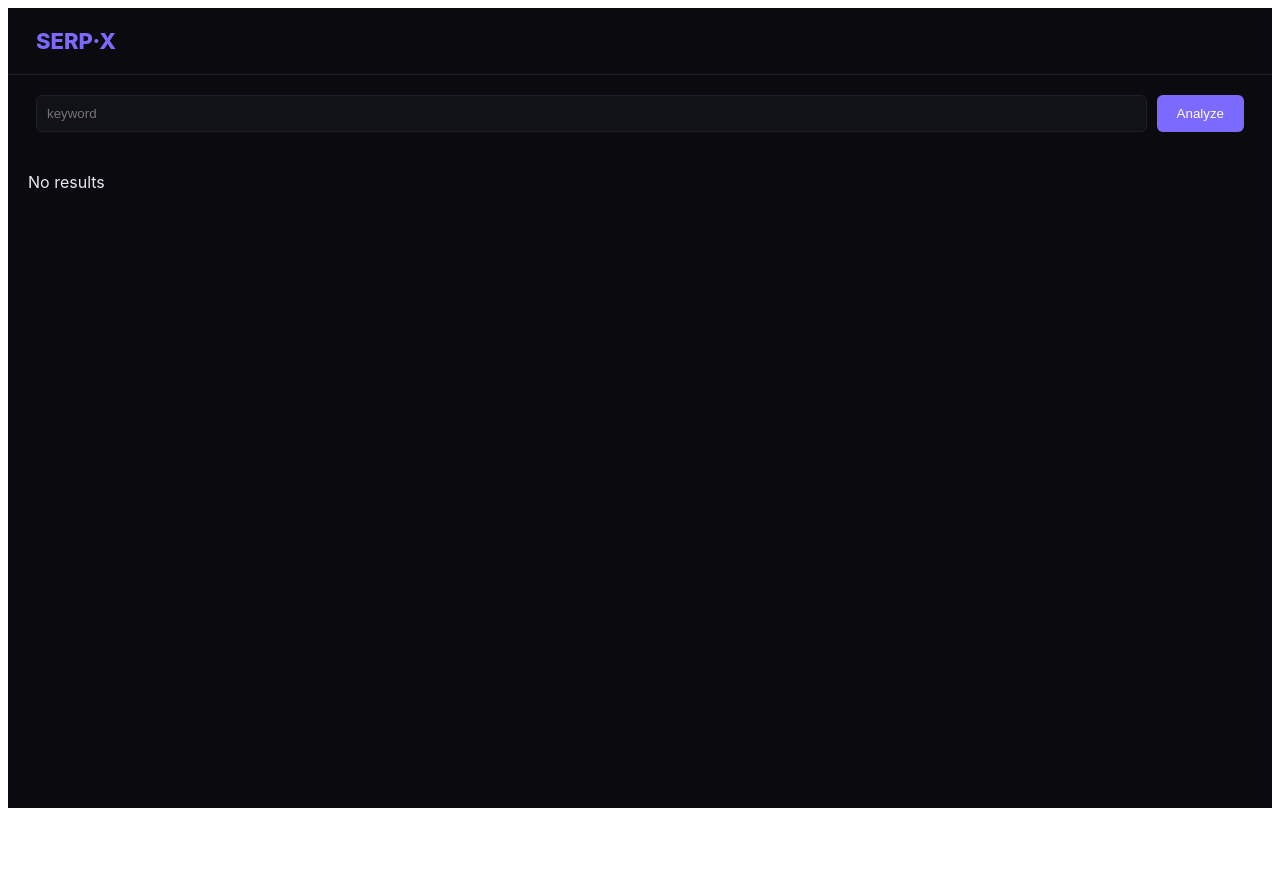
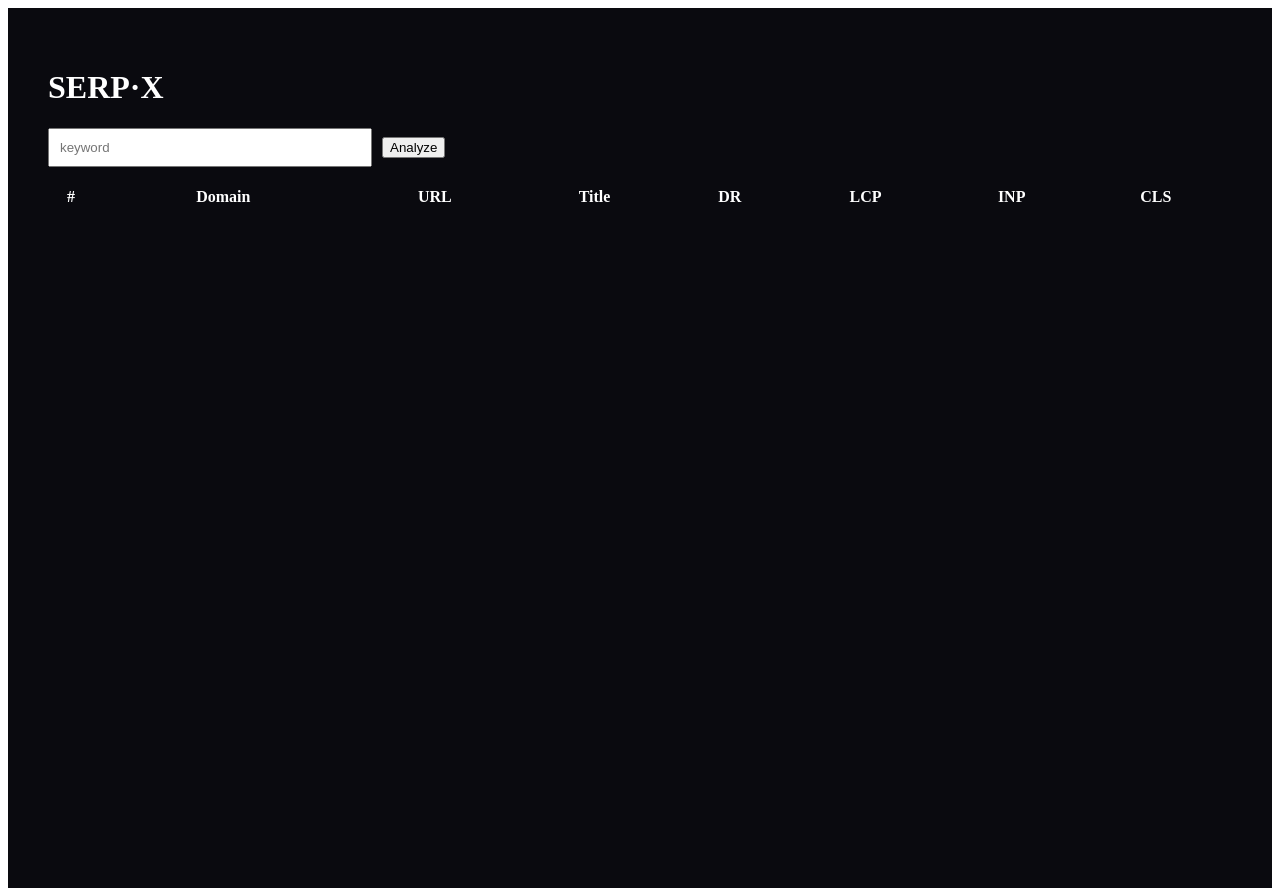
Before and after one commit to seoteamsleed-KSF/serpx, a Next.js app in the folder serpx2/: page / in a window 1280 px wide. Before the commit the page ends 816 px from the top, so only its background shows below. Built offline with nearby package versions, Linux system fonts and the light colour scheme.

Commit message:
Update index.js

```diff
--- a/serpx2/pages/index.js
+++ b/serpx2/pages/index.js
@@ -1,75 +1,18 @@
 import { useState } from 'react';
-import Head from 'next/head';
 
-const T = {
-  lcp: { good: 2500, poor: 4000 },
-  inp: { good: 200, poor: 500 },
-  cls: { good: 0.1, poor: 0.25 }
-};
+function cwv(v, type) {
+  if (typeof v !== 'number') return 'N/A';
 
-function cwvInfo(m, v) {
-  if (typeof v !== 'number') {
-    return { label: 'N/A', color: '#888', bg: '#f0f0f0' };
+  if (type === 'lcp') return (v / 1000).toFixed(2) + 's';
+  if (type === 'cls') return v.toFixed(3);
+  return Math.round(v) + 'ms';
 }
-
-  const good = v <= T[m].good;
-  const poor = v > T[m].poor;
-
-  let label;
-  if (m === 'cls') {
-    label = Number(v).toFixed(3);
-  } else if (m === 'lcp') {
-    label = (v / 1000).toFixed(2) + 's';
-  } else {
-    label = Math.round(v) + 'ms';
-  }
-
-  if (good) return { label, color: '#085041', bg: '#e1f5ee' };
-  if (poor) return { label, color: '#501313', bg: '#fdecea' };
-  return { label, color: '#633806', bg: '#fff4e0' };
-}
-
-function getDomain(url) {
-  try {
-    return new URL(url).hostname.replace('www.', '');
-  } catch {
-    return url;
-  }
-}
-
-function getPath(url) {
-  try {
-    const u = new URL(url);
-    return u.pathname + (u.search || '');
-  } catch {
-    return '';
-  }
-}
-
-const S = {
-  app: { background: '#0a0a0f', minHeight: '100vh', color: '#e8e8f0', fontFamily: "-apple-system, BlinkMacSystemFont, 'Segoe UI', sans-serif" },
-  header: { padding: '20px 28px', borderBottom: '1px solid #1e1e2e', display: 'flex', justifyContent: 'space-between' },
-  logo: { fontWeight: 800, fontSize: 22, color: '#7c6aff' },
-  searchArea: { padding: '20px 28px', display: 'flex', gap: 10 },
-  input: { flex: 1, background: '#111118', border: '1px solid #1e1e2e', color: '#fff', padding: '10px', borderRadius: 6 },
-  btn: { padding: '10px 20px', background: '#7c6aff', border: 'none', color: '#fff', borderRadius: 6 },
-  tableWrap: { padding: 20 }
-};
 
 export default function Home() {
   const [keyword, setKeyword] = useState('');
   const [results, setResults] = useState([]);
-  const [loading, setLoading] = useState(false);
-  const [error, setError] = useState('');
 
   async function analyze() {
-    if (!keyword.trim()) return;
-
-    setLoading(true);
-    setError('');
-    setResults([]);
-
-    try {
     const res = await fetch('/api/analyze', {
       method: 'POST',
       headers: { 'Content-Type': 'application/json' },
@@ -77,81 +20,61 @@ export default function Home() {
     });
 
     const data = await res.json();
-
-      if (!res.ok) throw new Error(data.error || 'error');
-
-      setResults(Array.isArray(data.results) ? data.results : []);
-    } catch (e) {
-      setError(e.message);
-    } finally {
-      setLoading(false);
-    }
+    setResults(data.results || []);
   }
 
   return (
-    <>
-      <Head>
-        <title>SERP·X</title>
-      </Head>
+    <div style={{ padding: 40, background: '#0a0a0f', minHeight: '100vh', color: '#fff' }}>
 
-      <div style={S.app}>
-        <header style={S.header}>
-          <div style={S.logo}>SERP·X</div>
-        </header>
+      <h1>SERP·X</h1>
 
-        <div style={S.searchArea}>
+      <div style={{ marginBottom: 20 }}>
         <input
-            style={S.input}
           value={keyword}
-            onChange={(e) => setKeyword(e.target.value)}
+          onChange={e => setKeyword(e.target.value)}
           placeholder="keyword"
+          style={{ padding: 10, width: 300 }}
         />
-          <button style={S.btn} onClick={analyze}>
-            {loading ? 'Loading...' : 'Analyze'}
+        <button onClick={analyze} style={{ marginLeft: 10 }}>
+          Analyze
         </button>
       </div>
 
-        {error && <div style={{ color: 'red', padding: 20 }}>{error}</div>}
-
-        <div style={S.tableWrap}>
-          {!loading && results.length === 0 && <div>No results</div>}
-
-          {Array.isArray(results) && results.length > 0 && (
-            <table style={{ width: '100%', fontSize: 12 }}>
+      <table style={{ width: '100%', textAlign: 'center', borderCollapse: 'collapse' }}>
         <thead>
           <tr>
             <th>#</th>
+            <th>Domain</th>
             <th>URL</th>
+            <th>Title</th>
             <th>DR</th>
-                  <th>RD</th>
             <th>LCP</th>
             <th>INP</th>
             <th>CLS</th>
           </tr>
         </thead>
+
         <tbody>
-                {results.map((r, i) => {
-                  const lcp = cwvInfo('lcp', r.lcp);
-                  const inp = cwvInfo('inp', r.inp);
-                  const cls = cwvInfo('cls', r.cls);
+          {results.map((r, i) => (
+            <tr key={i} style={{ borderBottom: '1px solid #222' }}>
+              <td>{r.position}</td>
+              <td>{new URL(r.url).hostname}</td>
 
-                  return (
-                    <tr key={i}>
-                      <td>{r.position || i + 1}</td>
-                      <td>{getDomain(r.url)}</td>
-                      <td>{Math.round(r.domain_rating || 0)}</td>
-                      <td>{Number(r.refdomains || 0)}</td>
-                      <td>{lcp.label}</td>
-                      <td>{inp.label}</td>
-                      <td>{cls.label}</td>
+              <td>
+                <a href={r.url} target="_blank" style={{ color: '#7c6aff' }}>
+                  link
+                </a>
+              </td>
+
+              <td>{r.title}</td>
+              <td>{r.domain_rating}</td>
+              <td>{cwv(r.lcp, 'lcp')}</td>
+              <td>{cwv(r.inp, 'inp')}</td>
+              <td>{cwv(r.cls, 'cls')}</td>
             </tr>
-                  );
-                })}
+          ))}
         </tbody>
       </table>
-          )}
     </div>
-      </div>
-    </>
   );
 }
```
Lines whose indentation alone changed are shown as unchanged.
